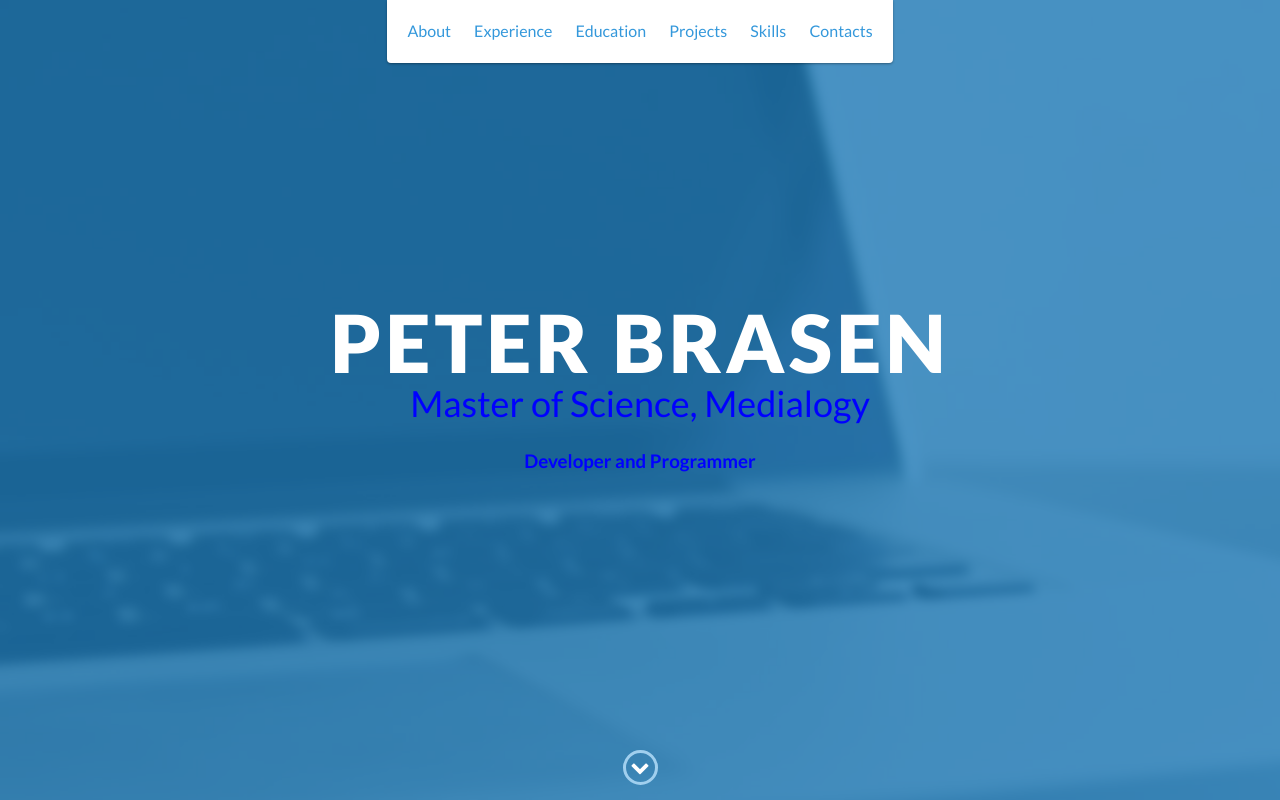
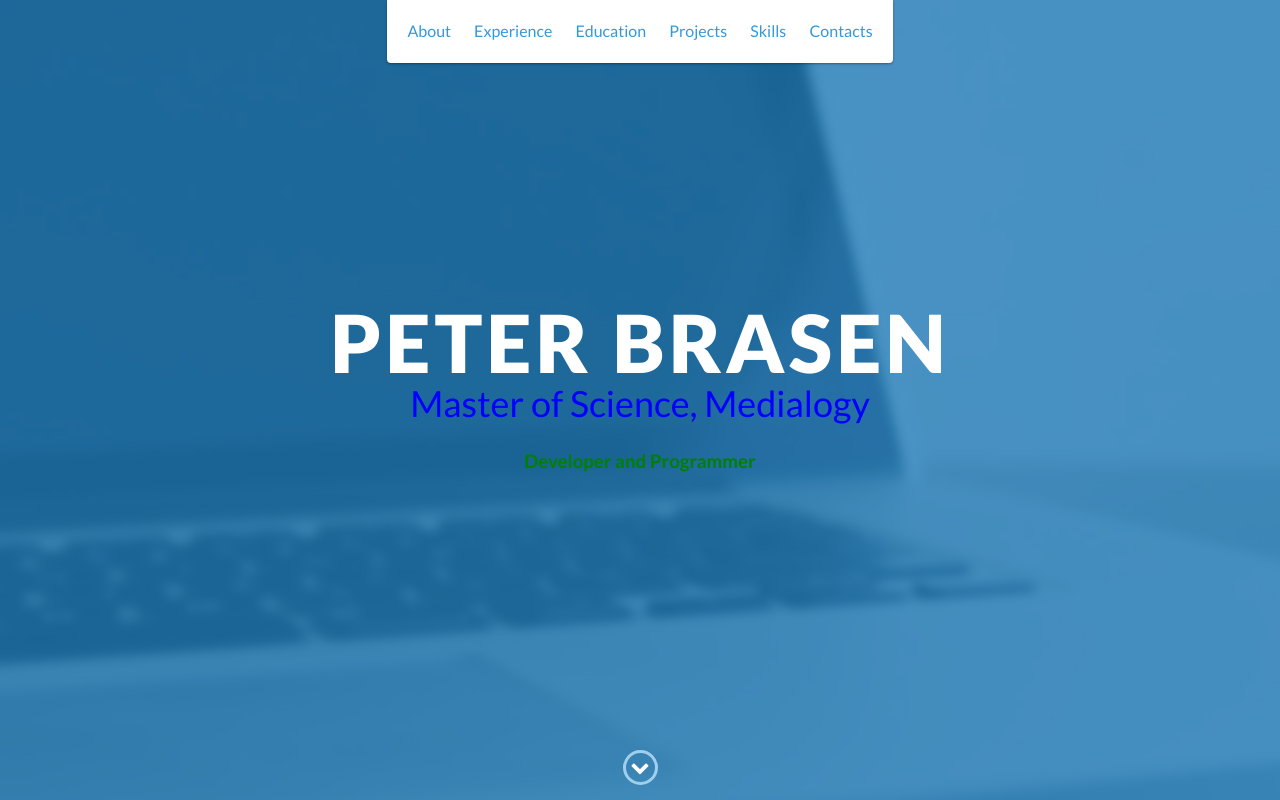
Before and after one commit to PeterBrasen/PeterBrasen.github.io, a plain HTML site: page index.html in a window 1280 px wide. Shown: the top 800 px of the page. Drawn offline with nearby package versions, Linux system fonts and the light colour scheme.

Commit message:
no message

```diff
--- a/index.html
+++ b/index.html
@@ -50,7 +50,7 @@
         <div id="lead-content">
             <h1>Peter Brasen</h1>
             <h2 style="color:blue"; font-size: 30px;>Master of Science, Medialogy</h2>
-			<h3 style="color:blue"; font-size: 20px;>Developer and Programmer</h3>
+			<h3 style="color:green"; font-size: 50px;>Developer and Programmer</h3>
         </div>
         <!-- End #lead-content -->
 
```
